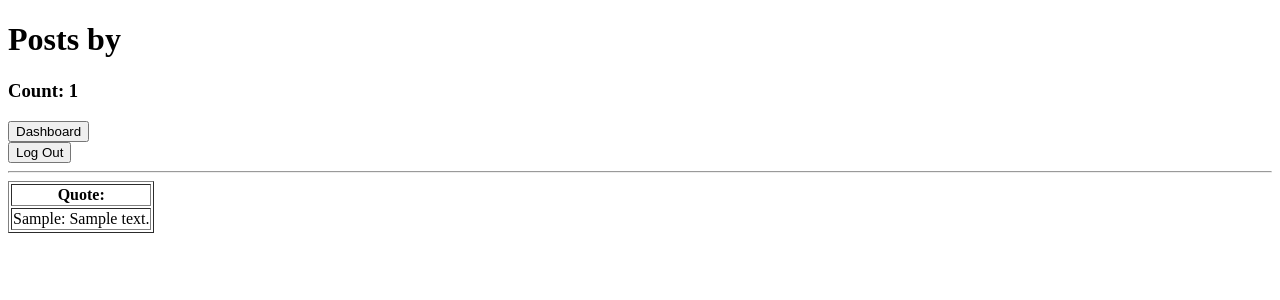
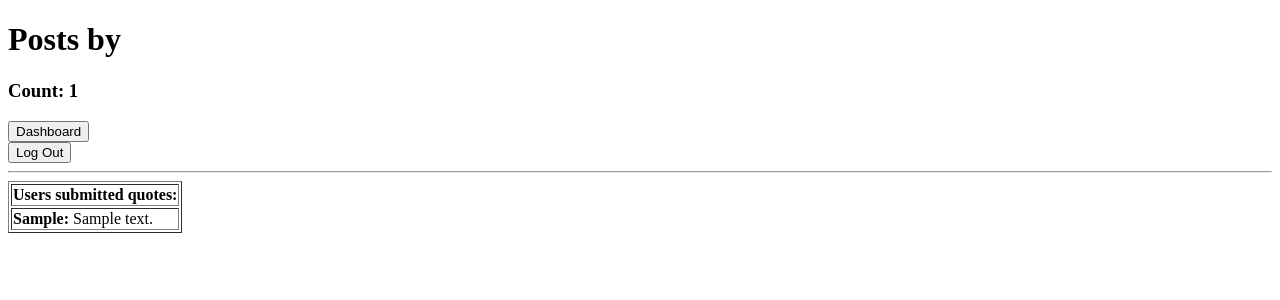
Before and after one commit to Andonon/CD_Django_QuotableQuotes, a Django app: template apps/quotes/templates/quotes/showUser.html in a window 1280 px wide. Shown: the top 300 px of the page. Run offline with Django 3.2, Linux system fonts and the light colour scheme; the template is opened without the code that fills it: most values are stand-ins (such as "Sample title", 1, 10 or a date in 2020); parts of the project's set-up code (start-up, migrations or seed data) failed here and were passed over.

Commit message:
tweaked an html page

```diff
--- a/apps/quotes/templates/quotes/showUser.html
+++ b/apps/quotes/templates/quotes/showUser.html
@@ -21,11 +21,11 @@
                 <hr>
                 <table border>
                     <tr>
-                        <th>Quote:</th>
+                        <th>Users submitted quotes:</th>
                     </tr>
                 {% for quote in quotes %}
                     <tr>
-                        <td>{{ quote.quoted_by }}: {{ quote.message }}</td>
+                        <td><strong>{{ quote.quoted_by }}:</strong> {{ quote.message }}</td>
                     </tr>
                 {% endfor %}
                 </table>
```
Also changed, not shown: db.sqlite3.
